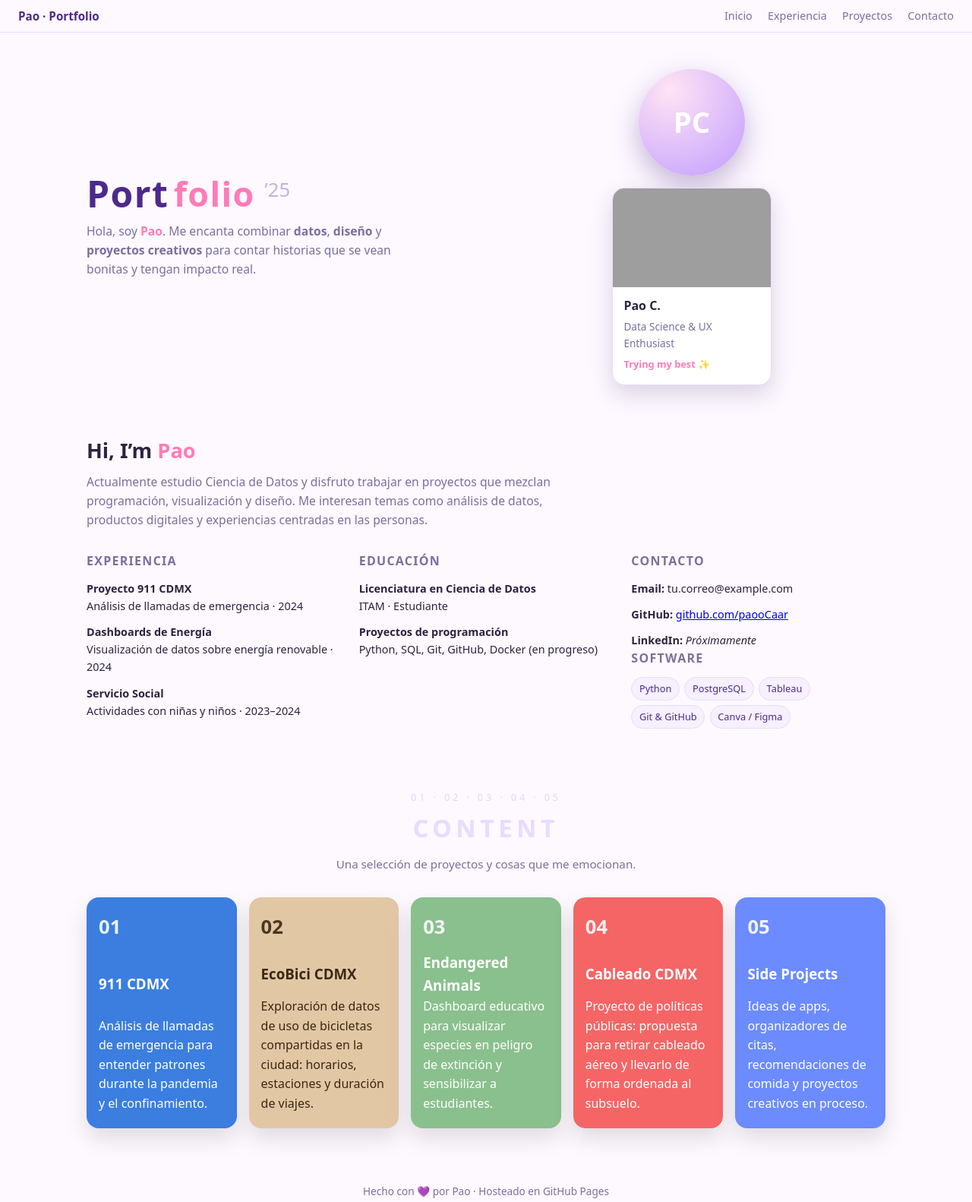
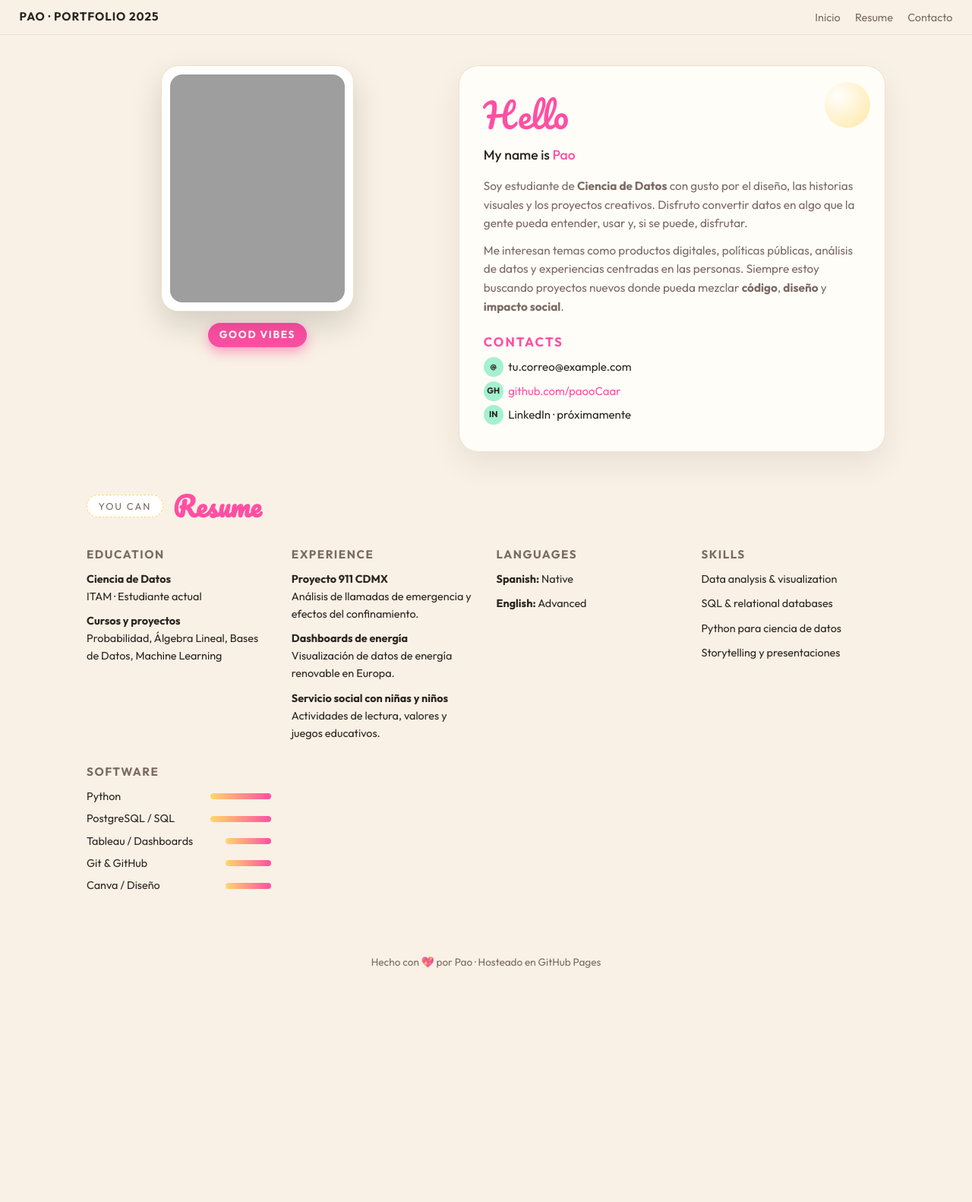
Before and after one commit to paooCaar/paooCaar.github.io, a plain HTML site: page index.html in a window 1280 px wide. Shown: the whole page at 76% size. After the commit the page ends 1310 px from the top, so only its background shows below. Drawn offline with Linux system fonts and the light colour scheme; grey boxes are pictures that could not be loaded.

Commit message:
segunda sugerencia más personal

```diff
--- a/index.html
+++ b/index.html
@@ -4,175 +4,174 @@
   <meta charset="UTF-8">
   <title>Pao · Portfolio 2025</title>
   <meta name="viewport" content="width=device-width, initial-scale=1.0">
+
+  <!-- Google Fonts para el título "Hello" y texto general -->
+  <link rel="preconnect" href="https://fonts.googleapis.com">
+  <link rel="preconnect" href="https://fonts.gstatic.com" crossorigin>
+  <link
+    href="https://fonts.googleapis.com/css2?family=Outfit:wght@300;400;500;700&family=Pacifico&display=swap"
+    rel="stylesheet"
+  >
+
   <link rel="stylesheet" href="style.css">
 </head>
 <body>
   <header class="top-bar">
-    <div class="mini-logo">Pao · Portfolio</div>
+    <div class="top-logo">Pao · Portfolio 2025</div>
     <nav class="top-nav">
-      <a href="#intro">Inicio</a>
-      <a href="#experience">Experiencia</a>
-      <a href="#content">Proyectos</a>
+      <a href="#hero">Inicio</a>
+      <a href="#resume">Resume</a>
       <a href="#contact">Contacto</a>
     </nav>
   </header>
 
-  <!-- HERO / PORTADA -->
-  <section id="intro" class="hero-portfolio">
-    <div class="hero-left">
-      <div class="hero-title">
-        <span class="hero-word hero-word-1">Port</span>
-        <span class="hero-word hero-word-2">folio</span>
-        <span class="hero-year">’25</span>
+  <main>
+    <!-- HERO tipo "Hello + foto" -->
+    <section id="hero" class="hero-retro">
+      <!-- Tarjeta con foto -->
+      <div class="photo-card">
+        <div class="photo-frame">
+          <!-- Cambia la URL de la imagen por una tuya si quieres -->
+          <img
+            src="https://images.pexels.com/photos/733872/pexels-photo-733872.jpeg?auto=compress&cs=tinysrgb&w=800"
+            alt="Foto de Pao"
+          >
+        </div>
+        <div class="photo-sticker">Good Vibes</div>
       </div>
 
-      <p class="hero-subtitle">
-        Hola, soy <span class="highlight">Pao</span>.
-        Me encanta combinar <strong>datos</strong>, <strong>diseño</strong> y
-        <strong>proyectos creativos</strong> para contar historias que se vean bonitas y tengan impacto real.
+      <!-- Texto "Hello" + descripción + contactos -->
+      <div class="hero-text">
+        <p class="hello-title">Hello</p>
+        <p class="hello-subtitle">My name is <span class="highlight-pink">Pao</span></p>
+
+        <p class="hero-description">
+          Soy estudiante de <strong>Ciencia de Datos</strong> con gusto por el diseño,
+          las historias visuales y los proyectos creativos. Disfruto convertir datos en
+          algo que la gente pueda entender, usar y, si se puede, disfrutar.
         </p>
-    </div>
 
-    <div class="hero-right">
-      <!-- Avatar tipo ilustración/redondito -->
-      <div class="avatar-circle">
-        <div class="avatar-initials">PC</div>
-      </div>
+        <p class="hero-description">
+          Me interesan temas como productos digitales, políticas públicas, análisis de datos
+          y experiencias centradas en las personas. Siempre estoy buscando proyectos nuevos
+          donde pueda mezclar <strong>código</strong>, <strong>diseño</strong> y
+          <strong>impacto social</strong>.
+        </p>
 
-      <!-- Gafete / credencial -->
-      <div class="id-card">
-        <div class="id-photo"></div>
-        <div class="id-info">
-          <p class="id-name">Pao C.</p>
-          <p class="id-role">Data Science & UX Enthusiast</p>
-          <p class="id-tagline">Trying my best ✨</p>
-        </div>
-      </div>
-    </div>
-  </section>
-
-  <!-- RESUMEN + EXPERIENCIA / CONTACTO / SOFTWARE -->
-  <section id="experience" class="summary-section">
-    <div class="summary-intro">
-      <h2>Hi, I’m <span class="highlight">Pao</span></h2>
-      <p>
-        Actualmente estudio Ciencia de Datos y disfruto trabajar en proyectos que mezclan
-        programación, visualización y diseño.
-        Me interesan temas como análisis de datos, productos digitales y experiencias centradas en las personas.
-      </p>
-    </div>
-
-    <div class="summary-grid">
-      <!-- Columna Experiencia 1 -->
-      <div class="summary-column">
-        <h3>Experiencia</h3>
-        <ul class="item-list">
+        <div class="hero-contacts">
+          <h2 id="contact">Contacts</h2>
+          <ul>
             <li>
-            <strong>Proyecto 911 CDMX</strong><br>
-            Análisis de llamadas de emergencia · 2024
+              <span class="contact-icon">@</span>
+              <span>tu.correo@example.com</span>
             </li>
             <li>
-            <strong>Dashboards de Energía</strong><br>
-            Visualización de datos sobre energía renovable · 2024
+              <span class="contact-icon">GH</span>
+              <a href="https://github.com/paooCaar" target="_blank">github.com/paooCaar</a>
             </li>
             <li>
-            <strong>Servicio Social</strong><br>
-            Actividades con niñas y niños · 2023–2024
+              <span class="contact-icon">IN</span>
+              <span>LinkedIn · próximamente</span>
             </li>
-        </ul>
-      </div>
-
-      <!-- Columna Educación / Extra -->
-      <div class="summary-column">
-        <h3>Educación</h3>
-        <ul class="item-list">
-          <li>
-            <strong>Licenciatura en Ciencia de Datos</strong><br>
-            ITAM · Estudiante
-          </li>
-          <li>
-            <strong>Proyectos de programación</strong><br>
-            Python, SQL, Git, GitHub, Docker (en progreso)
-          </li>
-        </ul>
-      </div>
-
-      <!-- Columna Contacto -->
-      <div class="summary-column">
-        <h3 id="contact">Contacto</h3>
-        <ul class="item-list">
-          <li><strong>Email:</strong> tu.correo@example.com</li>
-          <li><strong>GitHub:</strong> <a href="https://github.com/paooCaar" target="_blank">github.com/paooCaar</a></li>
-          <li><strong>LinkedIn:</strong> <em>Próximamente</em></li>
-        </ul>
-
-        <h3>Software</h3>
-        <ul class="pill-list">
-          <li>Python</li>
-          <li>PostgreSQL</li>
-          <li>Tableau</li>
-          <li>Git &amp; GitHub</li>
-          <li>Canva / Figma</li>
           </ul>
         </div>
       </div>
     </section>
 
-  <!-- SECCIÓN DE CONTENIDO / PROYECTOS NUMERADOS -->
-  <section id="content" class="content-section">
-    <div class="content-title-wrap">
-      <span class="content-label">01 · 02 · 03 · 04 · 05</span>
-      <h2 class="content-title">CONTENT</h2>
-      <p class="content-subtitle">
-        Una selección de proyectos y cosas que me emocionan.
-      </p>
+    <!-- RESUME -->
+    <section id="resume" class="resume-section">
+      <div class="resume-header">
+        <span class="resume-pill">You can</span>
+        <h2>Resume</h2>
       </div>
 
-    <div class="content-grid">
-      <article class="content-item content-1">
-        <div class="content-number">01</div>
-        <h3>911 CDMX</h3>
-        <p>
-          Análisis de llamadas de emergencia para entender patrones durante la pandemia y el confinamiento.
-        </p>
-      </article>
+      <div class="resume-grid">
+        <!-- EDUCATION -->
+        <div class="resume-column">
+          <h3>Education</h3>
+          <ul class="resume-list">
+            <li>
+              <strong>Ciencia de Datos</strong><br>
+              ITAM · Estudiante actual
+            </li>
+            <li>
+              <strong>Cursos y proyectos</strong><br>
+              Probabilidad, Álgebra Lineal, Bases de Datos, Machine Learning
+            </li>
+          </ul>
+        </div>
 
-      <article class="content-item content-2">
-        <div class="content-number">02</div>
-        <h3>EcoBici CDMX</h3>
-        <p>
-          Exploración de datos de uso de bicicletas compartidas en la ciudad: horarios, estaciones y duración de viajes.
-        </p>
-      </article>
+        <!-- EXPERIENCE -->
+        <div class="resume-column">
+          <h3>Experience</h3>
+          <ul class="resume-list">
+            <li>
+              <strong>Proyecto 911 CDMX</strong><br>
+              Análisis de llamadas de emergencia y efectos del confinamiento.
+            </li>
+            <li>
+              <strong>Dashboards de energía</strong><br>
+              Visualización de datos de energía renovable en Europa.
+            </li>
+            <li>
+              <strong>Servicio social con niñas y niños</strong><br>
+              Actividades de lectura, valores y juegos educativos.
+            </li>
+          </ul>
+        </div>
 
-      <article class="content-item content-3">
-        <div class="content-number">03</div>
-        <h3>Endangered Animals</h3>
-        <p>
-          Dashboard educativo para visualizar especies en peligro de extinción y sensibilizar a estudiantes.
-        </p>
-      </article>
+        <!-- LANGUAGES -->
+        <div class="resume-column">
+          <h3>Languages</h3>
+          <ul class="resume-list">
+            <li><strong>Spanish:</strong> Native</li>
+            <li><strong>English:</strong> Advanced</li>
+          </ul>
+        </div>
 
-      <article class="content-item content-4">
-        <div class="content-number">04</div>
-        <h3>Cableado CDMX</h3>
-        <p>
-          Proyecto de políticas públicas: propuesta para retirar cableado aéreo y llevarlo de forma ordenada al subsuelo.
-        </p>
-      </article>
+        <!-- SKILLS -->
+        <div class="resume-column">
+          <h3>Skills</h3>
+          <ul class="resume-list">
+            <li>Data analysis & visualization</li>
+            <li>SQL & relational databases</li>
+            <li>Python para ciencia de datos</li>
+            <li>Storytelling y presentaciones</li>
+          </ul>
+        </div>
 
-      <article class="content-item content-5">
-        <div class="content-number">05</div>
-        <h3>Side Projects</h3>
-        <p>
-          Ideas de apps, organizadores de citas, recomendaciones de comida y proyectos creativos en proceso.
-        </p>
-      </article>
+        <!-- SOFTWARE -->
+        <div class="resume-column">
+          <h3>Software</h3>
+          <ul class="software-list">
+            <li>
+              <span>Python</span>
+              <span class="bar bar-4"></span>
+            </li>
+            <li>
+              <span>PostgreSQL / SQL</span>
+              <span class="bar bar-4"></span>
+            </li>
+            <li>
+              <span>Tableau / Dashboards</span>
+              <span class="bar bar-3"></span>
+            </li>
+            <li>
+              <span>Git &amp; GitHub</span>
+              <span class="bar bar-3"></span>
+            </li>
+            <li>
+              <span>Canva / Diseño</span>
+              <span class="bar bar-3"></span>
+            </li>
+          </ul>
+        </div>
       </div>
     </section>
+  </main>
 
   <footer class="site-footer">
-    <p>Hecho con 💜 por Pao · Hosteado en GitHub Pages</p>
+    <p>Hecho con 💖 por Pao · Hosteado en GitHub Pages</p>
   </footer>
 </body>
 </html>
--- a/style.css
+++ b/style.css
@@ -1,13 +1,12 @@
 :root {
-  --bg: #fdf9ff;
-  --bg-soft: #f6f0ff;
-  --primary: #a35dff;
-  --primary-dark: #4c2a8c;
-  --accent-pink: #ff7bb7;
-  --accent-yellow: #ffd76a;
-  --accent-blue: #7bb5ff;
-  --text-main: #2c2340;
-  --text-soft: #7b6f9d;
+  --bg-main: #f9f1e5;
+  --card-bg: #fffdf8;
+  --accent-pink: #ff4fa3;
+  --accent-yellow: #ffd86a;
+  --accent-mint: #a4f0cf;
+  --text-main: #2b2422;
+  --text-soft: #7b6a63;
+  --border-soft: #f0dfc9;
 }
 
 /* Reset suave */
@@ -18,8 +17,8 @@
 }
 
 body {
-  font-family: system-ui, -apple-system, BlinkMacSystemFont, "Segoe UI", sans-serif;
-  background: var(--bg);
+  font-family: "Outfit", system-ui, -apple-system, BlinkMacSystemFont, "Segoe UI", sans-serif;
+  background: var(--bg-main);
   color: var(--text-main);
   line-height: 1.6;
 }
@@ -28,300 +27,255 @@ body {
 .top-bar {
   position: sticky;
   top: 0;
-  z-index: 20;
-  background: rgba(253, 249, 255, 0.92);
-  backdrop-filter: blur(6px);
-  border-bottom: 1px solid #e7dbff;
-  padding: 0.5rem 1.5rem;
+  z-index: 10;
+  backdrop-filter: blur(8px);
+  background: rgba(249, 241, 229, 0.95);
+  border-bottom: 1px solid var(--border-soft);
+  padding: 0.6rem 1.6rem;
   display: flex;
   align-items: center;
   justify-content: space-between;
 }
 
-.mini-logo {
+.top-logo {
   font-weight: 700;
-  color: var(--primary-dark);
   font-size: 0.95rem;
+  letter-spacing: 0.06em;
+  text-transform: uppercase;
 }
 
 .top-nav a {
   margin-left: 1rem;
+  font-size: 0.9rem;
   text-decoration: none;
-  font-size: 0.9rem;
   color: var(--text-soft);
 }
 
 .top-nav a:hover {
-  color: var(--primary);
+  color: var(--accent-pink);
 }
 
 /* HERO */
-.hero-portfolio {
-  display: grid;
-  grid-template-columns: minmax(0, 2fr) minmax(0, 2fr);
-  gap: 2rem;
-  padding: 3rem 1.5rem 2.5rem;
+.hero-retro {
   max-width: 1100px;
   margin: 0 auto;
+  padding: 2.5rem 1.5rem 2.2rem;
+  display: grid;
+  grid-template-columns: minmax(0, 1.2fr) minmax(0, 1.5fr);
+  gap: 2.5rem;
 }
 
-.hero-left {
+/* Tarjeta de foto estilo polaroid */
+.photo-card {
   display: flex;
   flex-direction: column;
-  justify-content: center;
+  align-items: center;
+  gap: 0.9rem;
 }
 
-.hero-title {
-  display: flex;
-  align-items: flex-end;
-  gap: 0.4rem;
-  margin-bottom: 1rem;
+.photo-frame {
+  background: #ffffff;
+  padding: 0.7rem;
+  border-radius: 1.4rem;
+  box-shadow: 0 18px 40px rgba(0, 0, 0, 0.15);
+  border: 1px solid var(--border-soft);
+  position: relative;
 }
 
-.hero-word {
-  font-weight: 900;
-  letter-spacing: 0.03em;
-  line-height: 0.9;
+.photo-frame img {
+  display: block;
+  width: 230px;
+  height: 300px;
+  object-fit: cover;
+  border-radius: 1rem;
 }
 
-.hero-word-1 {
-  font-size: 3rem;
+/* Sticker inferior */
+.photo-sticker {
+  background: var(--accent-pink);
+  color: white;
+  font-weight: 700;
+  font-size: 0.85rem;
+  padding: 0.35rem 0.9rem;
+  border-radius: 999px;
+  box-shadow: 0 6px 16px rgba(255, 79, 163, 0.5);
+  text-transform: uppercase;
+  letter-spacing: 0.12em;
 }
 
-.hero-word-2 {
-  font-size: 2.8rem;
+/* Texto "Hello" */
+.hero-text {
+  background: var(--card-bg);
+  border-radius: 1.6rem;
+  padding: 1.8rem 2rem;
+  border: 1px solid var(--border-soft);
+  box-shadow: 0 16px 40px rgba(0, 0, 0, 0.07);
+  position: relative;
 }
 
-.hero-year {
-  font-size: 1.6rem;
-  color: #c1b2e8;
-  margin-left: 0.4rem;
-  margin-bottom: 0.3rem;
+.hero-text::before {
+  content: "";
+  position: absolute;
+  right: 1.2rem;
+  top: 1.3rem;
+  width: 60px;
+  height: 60px;
+  border-radius: 50%;
+  background: radial-gradient(circle at 30% 30%, #fff, var(--accent-yellow));
+  opacity: 0.6;
 }
 
-.hero-word-1 {
-  color: var(--primary-dark);
+.hello-title {
+  font-family: "Pacifico", cursive;
+  font-size: 2.8rem;
+  color: var(--accent-pink);
+  margin-bottom: 0.2rem;
 }
 
-.hero-word-2 {
+.hello-subtitle {
+  font-size: 1.1rem;
+  font-weight: 500;
+  margin-bottom: 0.9rem;
+}
+
+.highlight-pink {
   color: var(--accent-pink);
 }
 
-.hero-subtitle {
-  max-width: 430px;
-  font-size: 0.98rem;
-  color: var(--text-soft);
-}
-
-.highlight {
-  color: var(--accent-pink);
-  font-weight: 700;
-}
-
-.hero-right {
-  display: flex;
-  flex-direction: column;
-  align-items: center;
-  gap: 1rem;
-}
-
-/* Avatar redondo */
-.avatar-circle {
-  width: 140px;
-  height: 140px;
-  border-radius: 50%;
-  background: radial-gradient(circle at 30% 20%, #ffe3f4, #c29dff);
-  display: flex;
-  align-items: center;
-  justify-content: center;
-  box-shadow: 0 14px 35px rgba(88, 57, 139, 0.35);
-}
-
-.avatar-initials {
-  font-size: 2.4rem;
-  font-weight: 800;
-  color: white;
-}
-
-/* Gafete / ID card */
-.id-card {
-  width: 210px;
-  background: white;
-  border-radius: 1rem;
-  border: 1px solid #e7dbff;
-  box-shadow: 0 12px 30px rgba(61, 39, 101, 0.18);
-  overflow: hidden;
-}
-
-.id-photo {
-  height: 130px;
-  background: url("https://images.pexels.com/photos/733872/pexels-photo-733872.jpeg?auto=compress&cs=tinysrgb&w=800") center/cover no-repeat;
-}
-
-/* Puedes cambiar la URL de arriba por una foto tuya más adelante */
-
-.id-info {
-  padding: 0.8rem 0.9rem 1rem;
-}
-
-.id-name {
-  font-weight: 700;
-  margin-bottom: 0.2rem;
-}
-
-.id-role {
-  font-size: 0.85rem;
-  color: var(--text-soft);
-  margin-bottom: 0.4rem;
-}
-
-.id-tagline {
-  font-size: 0.8rem;
-  color: var(--accent-pink);
-  font-weight: 600;
-}
-
-/* Sección resumen */
-.summary-section {
-  max-width: 1100px;
-  margin: 0 auto;
-  padding: 1.5rem 1.5rem 2.5rem;
-}
-
-.summary-intro h2 {
-  font-size: 1.7rem;
-  margin-bottom: 0.5rem;
-}
-
-.summary-intro p {
-  max-width: 650px;
-  font-size: 0.98rem;
-  color: var(--text-soft);
-}
-
-.summary-grid {
-  margin-top: 1.8rem;
-  display: grid;
-  grid-template-columns: repeat(auto-fit, minmax(230px, 1fr));
-  gap: 1.5rem;
-}
-
-.summary-column h3 {
-  font-size: 1rem;
-  text-transform: uppercase;
-  letter-spacing: 0.08em;
+.hero-description {
+  font-size: 0.96rem;
   color: var(--text-soft);
   margin-bottom: 0.7rem;
 }
 
-.item-list {
+/* Bloque Contacts */
+.hero-contacts {
+  margin-top: 1.3rem;
+}
+
+.hero-contacts h2 {
+  font-size: 1.05rem;
+  text-transform: uppercase;
+  letter-spacing: 0.12em;
+  color: var(--accent-pink);
+  margin-bottom: 0.4rem;
+}
+
+.hero-contacts ul {
+  list-style: none;
+  font-size: 0.94rem;
+}
+
+.hero-contacts li {
+  display: flex;
+  align-items: center;
+  gap: 0.4rem;
+  margin-bottom: 0.35rem;
+}
+
+.contact-icon {
+  display: inline-flex;
+  align-items: center;
+  justify-content: center;
+  width: 26px;
+  height: 26px;
+  border-radius: 999px;
+  background: var(--accent-mint);
+  font-size: 0.7rem;
+  font-weight: 700;
+}
+
+.hero-contacts a {
+  color: var(--accent-pink);
+  text-decoration: none;
+}
+
+.hero-contacts a:hover {
+  text-decoration: underline;
+}
+
+/* RESUME */
+.resume-section {
+  max-width: 1100px;
+  margin: 0 auto;
+  padding: 0 1.5rem 3rem;
+}
+
+.resume-header {
+  display: flex;
+  align-items: center;
+  gap: 0.8rem;
+  margin: 0.5rem 0 1.5rem;
+}
+
+.resume-header h2 {
+  font-family: "Pacifico", cursive;
+  font-size: 2.2rem;
+  color: var(--accent-pink);
+}
+
+.resume-pill {
+  font-size: 0.8rem;
+  text-transform: uppercase;
+  letter-spacing: 0.16em;
+  background: #fff;
+  border-radius: 999px;
+  padding: 0.25rem 0.9rem;
+  border: 1px dashed var(--accent-yellow);
+  color: var(--text-soft);
+}
+
+/* Grid de columnas */
+.resume-grid {
+  display: grid;
+  grid-template-columns: repeat(auto-fit, minmax(190px, 1fr));
+  gap: 1.7rem;
+}
+
+.resume-column h3 {
+  font-size: 0.95rem;
+  text-transform: uppercase;
+  letter-spacing: 0.1em;
+  margin-bottom: 0.5rem;
+  color: var(--text-soft);
+}
+
+.resume-list {
   list-style: none;
   font-size: 0.9rem;
 }
 
-.item-list li + li {
-  margin-top: 0.7rem;
+.resume-list li + li {
+  margin-top: 0.6rem;
 }
 
-/* Pills de software */
-.pill-list {
+/* Software con barras */
+.software-list {
   list-style: none;
-  margin-top: 0.4rem;
-  display: flex;
-  flex-wrap: wrap;
-  gap: 0.4rem;
+  font-size: 0.9rem;
 }
 
-.pill-list li {
-  font-size: 0.8rem;
-  padding: 0.25rem 0.6rem;
-  border-radius: 999px;
-  background: var(--bg-soft);
-  color: var(--primary-dark);
-  border: 1px solid #e7dbff;
+.software-list li {
+  display: flex;
+  align-items: center;
+  justify-content: space-between;
+  gap: 0.6rem;
+  margin-bottom: 0.4rem;
 }
 
-/* CONTENT / PROYECTOS */
-.content-section {
-  padding: 2.5rem 1.5rem 3rem;
-  max-width: 1100px;
-  margin: 0 auto;
+.bar {
+  display: inline-block;
+  height: 8px;
+  border-radius: 999px;
+  background: linear-gradient(90deg, var(--accent-yellow), var(--accent-pink));
 }
 
-.content-title-wrap {
-  text-align: center;
-  margin-bottom: 1.8rem;
-  position: relative;
+.bar-4 {
+  width: 80px;
 }
 
-.content-label {
-  font-size: 0.8rem;
-  text-transform: uppercase;
-  letter-spacing: 0.3em;
-  color: #e0d7ff;
-  display: block;
-  margin-bottom: 0.3rem;
-}
-
-.content-title {
-  font-size: 2rem;
-  letter-spacing: 0.18em;
-  color: #e7ddff;
-  text-shadow: 0 0 0 #e7ddff;
-}
-
-.content-subtitle {
-  margin-top: 0.6rem;
-  font-size: 0.95rem;
-  color: var(--text-soft);
-}
-
-/* Grid de tarjetas numeradas */
-.content-grid {
-  margin-top: 2rem;
-  display: grid;
-  grid-template-columns: repeat(auto-fit, minmax(180px, 1fr));
-  gap: 1rem;
-}
-
-.content-item {
-  border-radius: 1rem;
-  padding: 1.2rem 1rem;
-  color: white;
-  display: flex;
-  flex-direction: column;
-  justify-content: space-between;
-  min-height: 190px;
-  box-shadow: 0 14px 30px rgba(0, 0, 0, 0.12);
-}
-
-.content-number {
-  font-size: 1.6rem;
-  font-weight: 800;
-  margin-bottom: 0.7rem;
-  opacity: 0.9;
-}
-
-/* Colores para cada bloque */
-.content-1 {
-  background: #3b7ee0;
-}
-
-.content-2 {
-  background: #e2c7a4;
-  color: #3a2814;
-}
-
-.content-3 {
-  background: #8ac08d;
-}
-
-.content-4 {
-  background: #f56565;
-}
-
-.content-5 {
-  background: #6b8bff;
+.bar-3 {
+  width: 60px;
 }
 
 /* Footer */
@@ -333,22 +287,18 @@ body {
 }
 
 /* Responsivo */
-@media (max-width: 800px) {
-  .hero-portfolio {
+@media (max-width: 840px) {
+  .hero-retro {
     grid-template-columns: 1fr;
-    text-align: left;
+    padding-top: 1.8rem;
   }
 
-  .hero-right {
-    flex-direction: row;
-    justify-content: center;
-  }
-
-  .hero-subtitle {
-    max-width: 100%;
+  .photo-frame img {
+    width: 210px;
+    height: 270px;
   }
 
   .top-nav {
-    display: none; /* si quieres, luego hacemos un menú móvil */
+    display: none;
   }
 }
```
Lines whose indentation alone changed are shown as unchanged.
